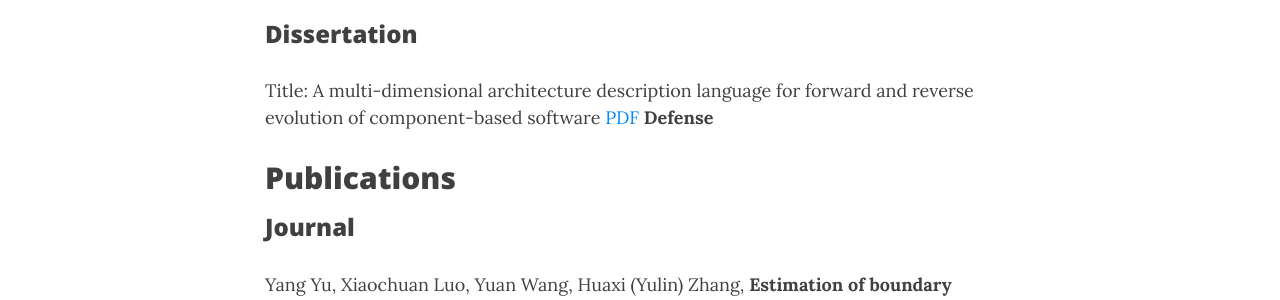
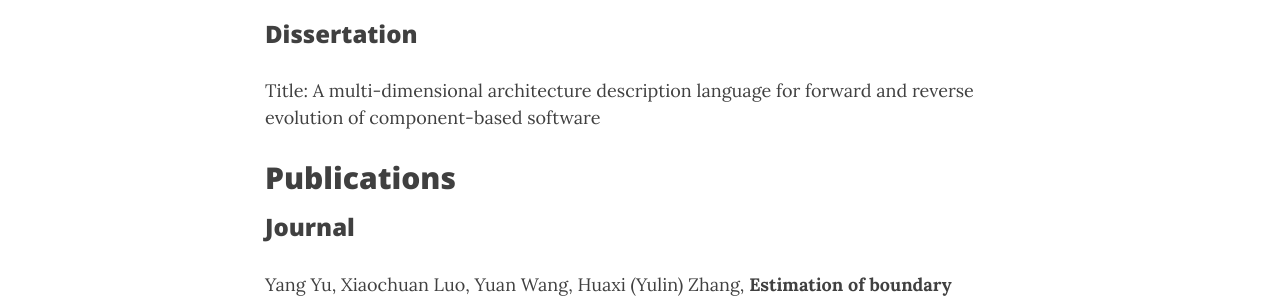
Before and after one commit to yulinz888888/yulinz888888-jekyII.github.io, a Jekyll site: the page built from publications.md, in a window 1280 px wide and 900 px high. Shown: the part 267-567 px from the top of the window. Built offline with Jekyll 4.4.1, drawn with Linux system fonts in a browser that asks for light colours; nearby versions of some CDN libraries; comment, search, counter and statistics services are not loaded.

Commit message:
Update publications.md

```diff
--- a/publications.md
+++ b/publications.md
@@ -7,7 +7,7 @@ title: Publications
 
 ### Dissertation
 
-Title: A multi-dimensional architecture description language for forward and reverse evolution of component-based software <a href="Papers/YulinMyThesis.pdf">PDF</a> **Defense**
+Title: A multi-dimensional architecture description language for forward and reverse evolution of component-based software
 
 ## Publications
 
```
